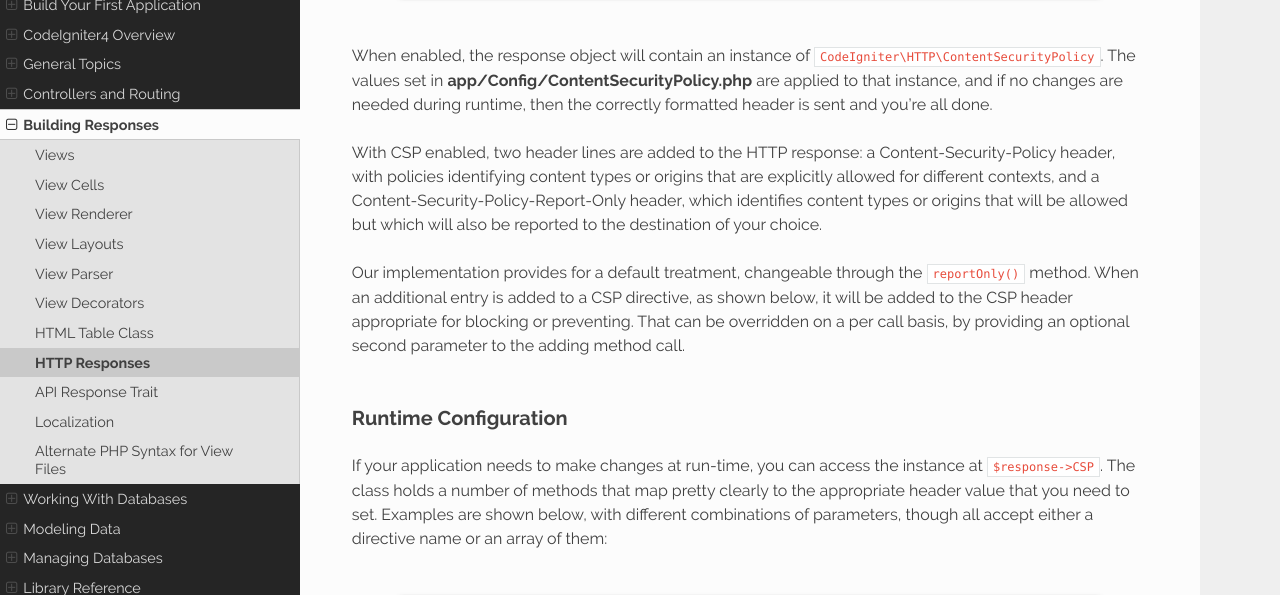
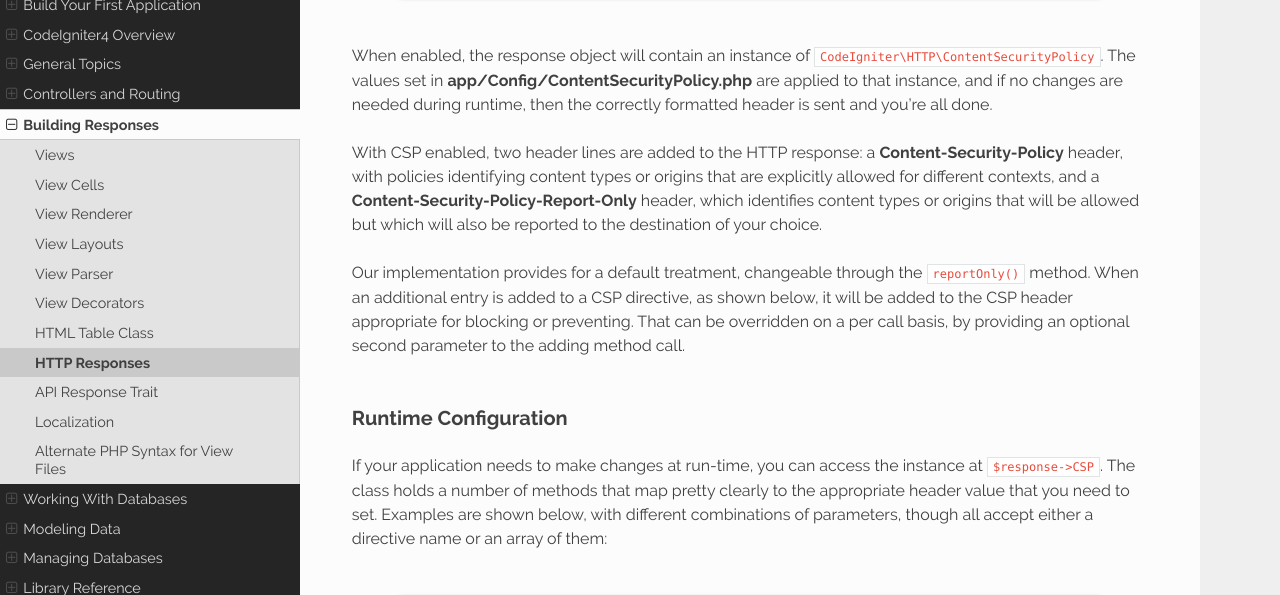
Before and after one commit to NEKOGET/ci4_user_guide_src, a Sphinx documentation site: the page built from source/outgoing/response.rst, in a window 1280 px wide and 900 px high, scrolled down 4939 px, cut to the strip 117-712 px from the top of the window. Built offline with Sphinx 7.4.7 and the Read the Docs theme 2.0.0, drawn with Linux system fonts in a browser that asks for light colours.

```diff
--- a/source/outgoing/response.rst
+++ b/source/outgoing/response.rst
@@ -147,9 +147,9 @@ When enabled, the response object will contain an instance of ``CodeIgniter\HTTP
 values set in **app/Config/ContentSecurityPolicy.php** are applied to that instance, and if no changes are
 needed during runtime, then the correctly formatted header is sent and you're all done.
 
-With CSP enabled, two header lines are added to the HTTP response: a Content-Security-Policy header, with
+With CSP enabled, two header lines are added to the HTTP response: a **Content-Security-Policy** header, with
 policies identifying content types or origins that are explicitly allowed for different
-contexts, and a Content-Security-Policy-Report-Only header, which identifies content types
+contexts, and a **Content-Security-Policy-Report-Only** header, which identifies content types
 or origins that will be allowed but which will also be reported to the destination
 of your choice.
 
```
